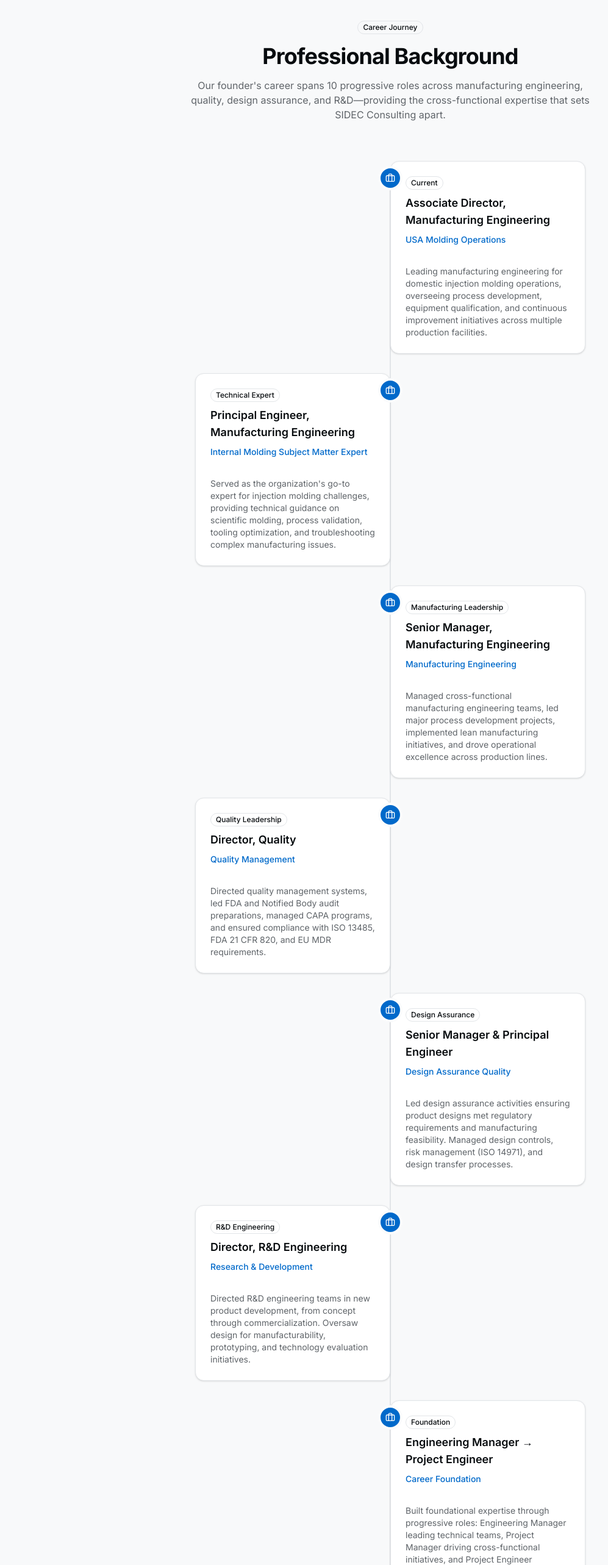
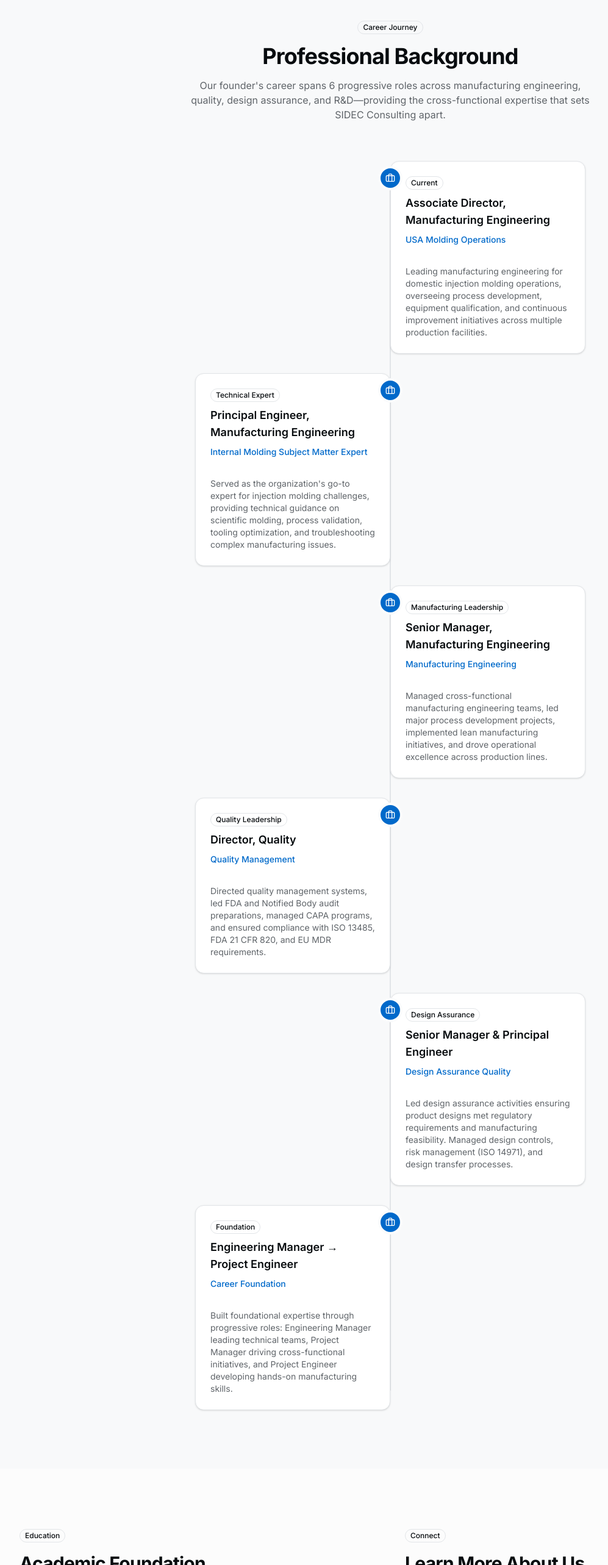
Before and after one commit to alpeshbabu/sidecconsultH, a Next.js app: page /about in a window 1280 px wide. Shown: the part 2380-4946 px from the top of the page at 61% size, without its empty margins (0-997 px from the left). Built offline with nearby package versions, Linux system fonts and the light colour scheme; no server answers.

Commit message:
Remove Director, R&D Engineering from about page

```diff
--- a/app/(public)/about/page.tsx
+++ b/app/(public)/about/page.tsx
@@ -154,13 +154,6 @@ const careerTimeline = [
     company: "Design Assurance Quality",
     description:
       "Led design assurance activities ensuring product designs met regulatory requirements and manufacturing feasibility. Managed design controls, risk management (ISO 14971), and design transfer processes.",
-  },
-  {
-    period: "R&D Engineering",
-    role: "Director, R&D Engineering",
-    company: "Research & Development",
-    description:
-      "Directed R&D engineering teams in new product development, from concept through commercialization. Oversaw design for manufacturability, prototyping, and technology evaluation initiatives.",
   },
   {
     period: "Foundation",
@@ -399,7 +392,7 @@ export default function AboutPage() {
               Professional Background
             </h2>
             <p className="mt-4 text-muted-foreground">
-              Our founder&apos;s career spans 10 progressive roles across
+              Our founder&apos;s career spans 6 progressive roles across
               manufacturing engineering, quality, design assurance, and
               R&D—providing the cross-functional expertise that sets SIDEC
               Consulting apart.
```
